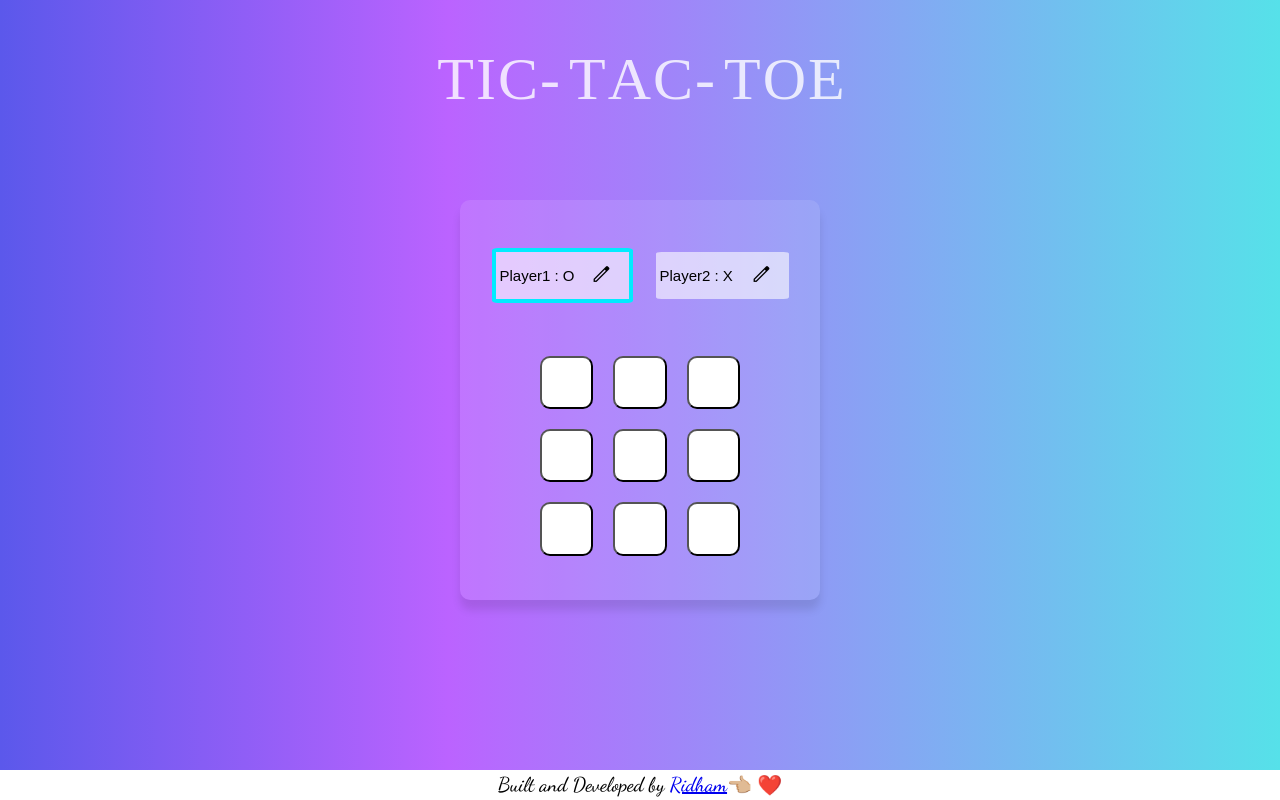
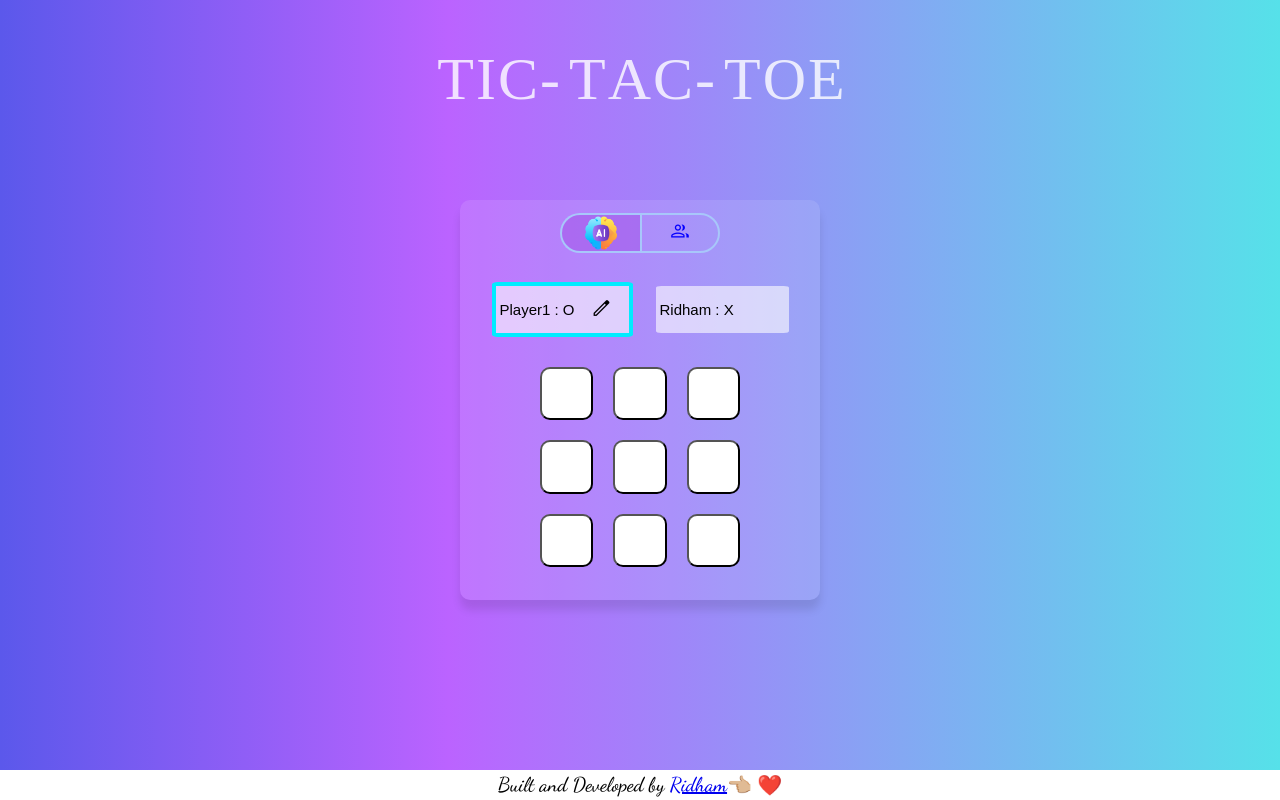
Before and after one commit to ridham-sawhney/React-TicTacToe, a React (Vite) app: page / in a window 1280 px wide. Built offline with nearby package versions, Linux system fonts and the light colour scheme; a web font is replaced by a local one.

Commit message:
Integrated a new AI Functionality to allow single player game and resolve a critical bug of indexing the buttons

```diff
--- a/src/App.css
+++ b/src/App.css
@@ -16,6 +16,7 @@
     border-radius: 10px;
     box-shadow: 0 10px 8px rgba(0, 0, 0, 0.1);
     padding: 20px;
+    padding-top: 0;
     transform: translateX(-50%);
     background-color: rgb(255, 255, 255, 0.1);
     display: flex;
--- a/src/App.jsx
+++ b/src/App.jsx
@@ -1,11 +1,11 @@
-import { useState } from 'react'
+import { useState ,useRef } from 'react'
 import './App.css'
 import Player from "./components/Player/Player";
 import GridPane from './components/GridPane/GridPane';
 import { winningScenarios } from './Data/WinningScenarios';
 import GameOver from './components/GameOver/GameOver';
-
-
+import GameMode from './components/GameMode/GameMode';
+import BestMoveProvider from './Utils/BestMoveProvider';
 const grid = [
   [null, null, null],
   [null, null, null],
@@ -15,11 +15,27 @@ const grid = [
 function App() {
   let winner = null;
   let isDraw = false;
+  const [gameMode, setGameMode] = useState('AI');
   const [currentPlayer, setCurrentPlayer] = useState('O');
   const [logEntries, updateLogEntries] = useState([]);
+  var buttonReference = useRef([[],[],[]]);
+
+  function updateGameMode(mode) {
+    setGameMode(mode);
+    resetGame();
+  }
   function updateCurrentPlayer() {
     if (currentPlayer == 'O') {
       setCurrentPlayer('X');
+      if(gameMode=="AI"){
+        setTimeout(() => {
+          var turn = BestMoveProvider([...gridTurns.map((innerArray => [...innerArray]))]);
+          if(turn.i!=-1 && turn.j!=-1){
+            buttonReference.current[turn.i][turn.j].click();
+          }
+          console.log(turn);
+        }, 500);
+      }
     }
     else {
       setCurrentPlayer('O');
@@ -27,8 +43,9 @@ function App() {
   }
   const [playerNames, setPlayerNames] = useState({
     'O': 'Player1',
-    'X': 'Player2'
-  })
+    'X': 'Ridham'
+  });
+
   const [gridTurns, setGridTurns] = useState([...grid.map((innerArray => [...innerArray]))]);
   function updateGrid(row, column, symbol) {
     setGridTurns((prevGridTurns) => {
@@ -40,7 +57,8 @@ function App() {
   function resetGame() {
     isDraw = false;
     updateLogEntries([]);
-    setGridTurns((gridTurns) => [...grid.map((innerArray => [...innerArray]))]);
+    setCurrentPlayer('O');
+    setGridTurns(() => [...grid.map((innerArray => [...innerArray]))]);
   }
 
   winningScenarios.forEach((scenario) => {
@@ -59,16 +77,17 @@ function App() {
   return (
     <>
       <div className='gameContainer'>
+        <GameMode gameMode={gameMode} updateGameMode={updateGameMode}/>
         <div className='Players'>
           <Player symbol={'O'} currentPlayer={currentPlayer} playerNames={playerNames} setPlayerNames={setPlayerNames} />
-          <Player symbol={'X'} currentPlayer={currentPlayer} playerNames={playerNames} setPlayerNames={setPlayerNames} />
+          <Player symbol={'X'} gameMode={gameMode} currentPlayer={currentPlayer} playerNames={playerNames} setPlayerNames={setPlayerNames} />
         </div>
 
         <div className='grid-container'>
-          <GridPane currentPlayer={currentPlayer} updateCurrentPlayer={updateCurrentPlayer} gridTurns={gridTurns} updateGrid={updateGrid} />
+          <GridPane buttonReference={buttonReference} currentPlayer={currentPlayer} updateCurrentPlayer={updateCurrentPlayer} gridTurns={gridTurns} updateGrid={updateGrid} />
         </div>
       </div>
-      {(winner || isDraw) && <GameOver winner={winner} playerNames={playerNames} resetGame={resetGame} />}
+      {(winner || isDraw) && <GameOver winner={winner} gameMode={gameMode} playerNames={playerNames} resetGame={resetGame} />}
     </>
   )
 }
--- a/src/Data/WinningQuotes.jsx
+++ b/src/Data/WinningQuotes.jsx
@@ -10,4 +10,5 @@ export const WinningQuotes = [
     "Way to go,Player !  Your strategy was flawless!",
     "Awesome win,Player !  You've claimed the Tic Tac Toe crown!",
     "Kudos,Player !  Your Tic Tac Toe skills are unbeatable!",
+    "Congratulations! You managed to lose to a bunch of algorithms. Impressive!"
 ]
--- /dev/null
+++ b/src/Utils/BestMoveProvider.jsx
@@ -0,0 +1,116 @@
+export default function BestMoveProvider(grid) {
+    var player = 'O', ai = "X";
+    function evaluate(grid) {
+        //for all rows
+        for (let row = 0; row < 3; row++) {
+            if (grid[row][0] != null && grid[row][0] == grid[row][1] && grid[row][1] == grid[row][2]) {
+                if (grid[row][0] == ai) {
+                    return 10;
+                }
+                else if (grid[row][0] == player) {
+                    return -10;
+                }
+            }
+        }
+
+        //for all columns
+        for (let col = 0; col < 3; col++) {
+            if (grid[0][col] != null && grid[0][col] == grid[1][col] && grid[1][col] == grid[2][col]) {
+                if (grid[0][col] == ai) {
+                    return 10;
+                }
+                else if (grid[0][col] == player) {
+                    return -10;
+                }
+            }
+        }
+
+        //forDiagonals
+        if ((grid[0][0] != null && grid[0][0] == grid[1][1] && grid[1][1] == grid[2][2])
+            || (grid[0][2] != null && grid[0][2] == grid[1][1] && grid[1][1] == grid[2][0])) {
+            if (grid[1][1] == ai) {
+                return 10;
+            }
+            else if (grid[1][1] == player) {
+                return -10;
+            }
+        }
+
+        return 0;
+
+    }
+    function isMovesAvailable(grid) {
+        for (let i = 0; i < 3; i++) {
+            for (let j = 0; j < 3; j++) {
+                if (grid[i][j] == null) {
+                    return true;
+                }
+            }
+        }
+        return false;
+    }
+    function minMax(grid, depth, max) {
+        var score = evaluate(grid);
+        if (score == 10 || score ==-10) {
+            return score ;
+        }
+
+        if (!isMovesAvailable(grid)) {
+            return 0;
+        }
+        var bestScore;
+        if (max) {
+            bestScore = -Infinity;
+            for (let i = 0; i < 3; i++) {
+                for (let j = 0; j < 3; j++) {
+                    if (grid[i][j] == null) {
+                        grid[i][j] = ai;
+                        var score = minMax(grid, depth + 1, false);
+                        grid[i][j] = null;
+                        if (score > bestScore) {
+                            bestScore = score;
+                        }
+                    }
+                }
+            }
+        }
+        else {
+            bestScore = Infinity;
+            for (let i = 0; i < 3; i++) {
+                for (let j = 0; j < 3; j++) {
+                    if (grid[i][j] == null) {
+                        grid[i][j] = player;
+                        var score = minMax(grid, depth + 1, true);
+                        grid[i][j] = null;
+                        if (score < bestScore) {
+                            bestScore = score;
+                        }
+                    }
+                }
+            }
+        }
+        return bestScore;
+    }
+
+
+    function getBestMove(grid) {
+        var turn = { i: -1, j: -1 };
+        var bestScore = -Infinity;
+        for (let i = 0; i < 3; i++) {
+            for (let j = 0; j < 3; j++) {
+                if (grid[i][j] == null) {
+                    grid[i][j] = ai;
+                    var score = minMax(grid, 0, false);
+                    grid[i][j] = null;
+                    if (score > bestScore) {
+                        bestScore = score;
+                        turn.i = i; turn.j = j;
+                    }
+                }
+            }
+        }
+        return turn
+    }
+
+    return getBestMove(grid);
+}
--- /dev/null
+++ b/src/components/GameMode/GameMode.css
@@ -0,0 +1,46 @@
+
+.gameMode{
+    top: 0;
+    display: flex;
+    align-items: center;
+    justify-content: center;
+}
+.gameMode-button {
+    width: 80px;
+    overflow: hidden;
+    height: 40px;
+}
+
+
+.gameMode-button img{
+    object-fit: contain;
+    width: 100%;
+    height: 100%;
+}
+
+.gameMode-button {
+    /* padding: 10px 10px; */
+    font-size: 16px;
+    border: 2px solid #a8c7fa ;
+    background-color: transparent;
+    color: rgb(5 0 255);
+    cursor: pointer;
+    transition: background-color 0.3s, color 0.3s;
+  }
+
+  .gameMode-button:first-of-type {
+    border-radius: 20px 0 0 20px;
+  }
+
+  .gameMode-button:last-of-type {
+    border-radius: 0 20px 20px 0;
+  }
+
+  .gameMode-button.active {
+    background-color: rgb(164 88 235 / 58%);
+    color: white;
+  }
+
+  .gameMode-button:not(:last-of-type) {
+    border-right: none;
+  }
--- /dev/null
+++ b/src/components/GameMode/GameMode.jsx
@@ -0,0 +1,11 @@
+import {useState} from 'react';
+import './GameMode.css'
+import AiIcon from '../../assets/icons/ai.png'
+export default function GameMode({gameMode,updateGameMode}){
+    return (
+        <div className='gameMode'>
+            <button onClick={()=>{updateGameMode('AI')}} className={gameMode =="AI" ? "gameMode-button active":"gameMode-button"}><img src={AiIcon} alt="AI" /></button>
+            <button onClick={()=>{updateGameMode('MultiPlayer')}}  className={gameMode =="MultiPlayer" ? "gameMode-button active":"gameMode-button"}><span className='material-symbols-outlined'>group</span></button>
+        </div>
+    )
+}
--- a/src/components/GameOver/GameOver.jsx
+++ b/src/components/GameOver/GameOver.jsx
@@ -2,10 +2,13 @@ import {usestate} from 'react';
 import './GameOver.css'
 import { WinningQuotes } from '../../Data/WinningQuotes';
 
-export default function GameOver({winner,playerNames,resetGame}){
+export default function GameOver({gameMode,winner,playerNames,resetGame}){
 
     function getRandomInt(){
-        return Math.floor(Math.random() *(WinningQuotes.length-1))
+        if(gameMode=="AI" && winner=="X"){
+            return WinningQuotes.length-1
+        }
+        return Math.floor(Math.random() *(WinningQuotes.length-2))
     }
     return(<>
         <div className='gameOver'>
--- a/src/components/Player/Player.jsx
+++ b/src/components/Player/Player.jsx
@@ -21,11 +21,14 @@ export default function Player(props){
             <div onDoubleClick={()=>{!isEditting ? updateEditStatus() : ()=>{}}} className={(props.currentPlayer == props.symbol) ? 'active PlayerDiv':'PlayerDiv'}>
                 <div className='PlayerDiv-content'>
                     {
-                       isEditting ? <input type="text"  value={playerName} onChange={(evt)=>{setPlayerName(evt.target.value)}}/> : <span>{playerName + ' : ' + props.symbol}</span>
+                       isEditting&&props.gameMode!="AI" ? <input  type="text"  value={playerName} onChange={(evt)=>{setPlayerName(evt.target.value)}}/> : <span>{playerName + ' : ' + props.symbol}</span>
                     }
-
-                    <button className='PlayerButton' onClick={(event)=>{event.stopPropagation() ; updateEditStatus()}}><span className={isEditting ? "material-symbols-outlined blink":"material-symbols-outlined"}>{isEditting ? 'save': 'edit'}</span></button>
-                </div>
+                    {
+                    <button style={{
+                        visibility: props.gameMode =="AI" ? 'hidden':''
+                    }} className='PlayerButton' onClick={(event)=>{event.stopPropagation() ; updateEditStatus()}}><span className={isEditting ? "material-symbols-outlined blink":"material-symbols-outlined"}>{isEditting ? 'save': 'edit'}</span></button>
+                    }
+                    </div>
             </div>
     </>)
 }
```
Also changed, not shown: src/components/GridPane/GridPane.jsx (+6 -5 lines), src/assets/icons/ai.png (added).
